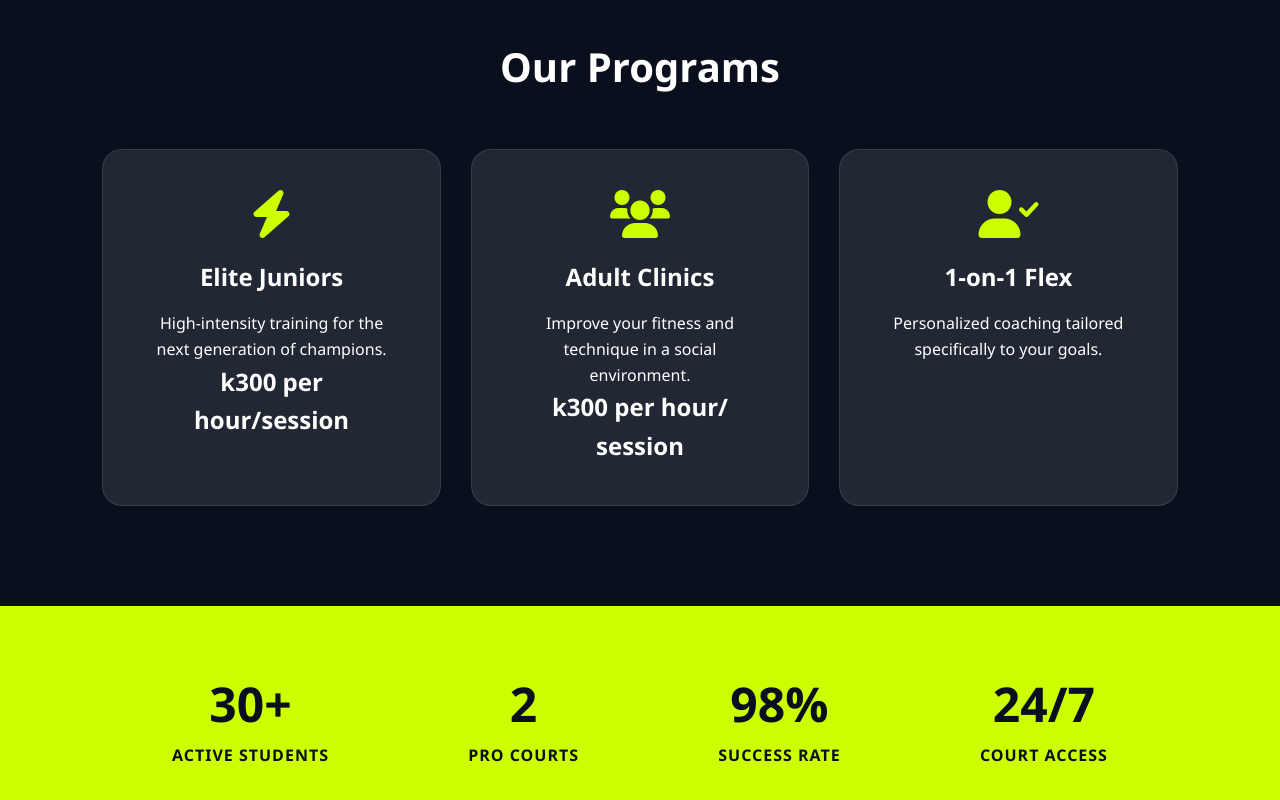
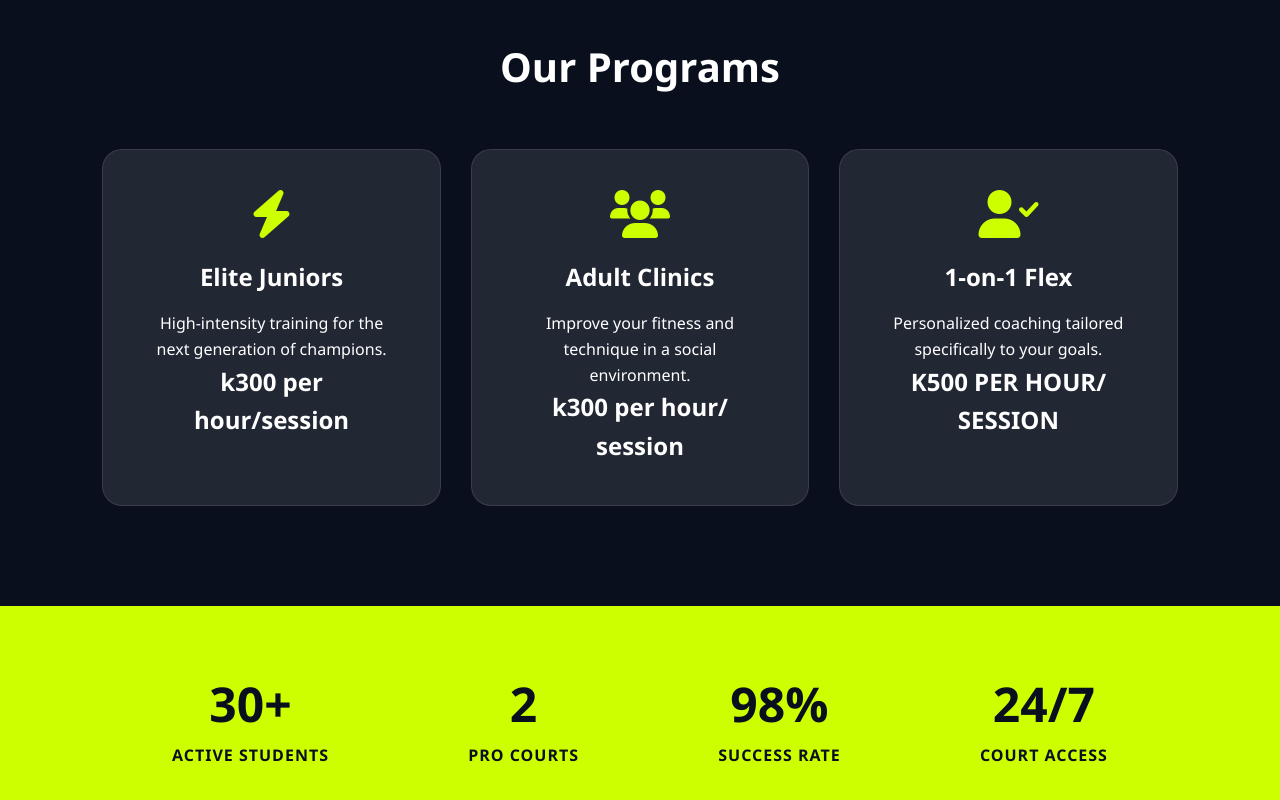
Before and after one commit to graviesmwanza88-ai/TENNIS-FLEX-ACADEMY, a plain HTML site: page web.alpha/index.html in a window 1280 px wide. Shown: the part 865-1665 px from the top of the page. Drawn offline with Linux system fonts and the light colour scheme.

Commit message:
Update index.html

```diff
--- a/web.alpha/index.html
+++ b/web.alpha/index.html
@@ -50,6 +50,7 @@
                 <i class="fas fa-user-check card-icon"></i>
                 <h3>1-on-1 Flex</h3>
                 <p>Personalized coaching tailored specifically to your goals.</p>
+                <H2>K500 PER HOUR/ SESSION</H2>
             </div>
         </div>
 
@@ -74,4 +75,5 @@
 </section>
 
 </body>
+
 </html>
```
